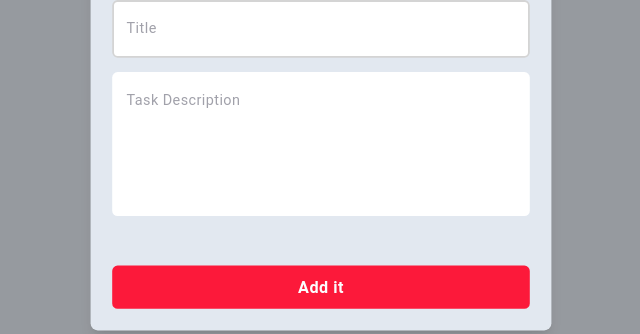
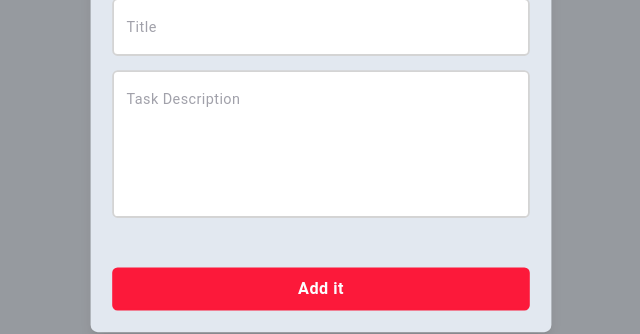
Before and after one commit to mohammadabdulhakim/TO-DO, a React (Create React App) app: page /weather in a window 1280 px wide. Both pictures are taken after a click on the button 583 px from the left and 730 px from the top of the page. Shown: the part 309-643 px from the top of the page, without its empty margins (319-959 px from the left). Built offline with nearby package versions, Linux system fonts and the light colour scheme; no server answers.

Commit message:
adding border

```diff
--- a/src/components/inputs/Textarea.jsx
+++ b/src/components/inputs/Textarea.jsx
@@ -18,9 +18,9 @@ errors,
         <TextareaAutosize minRows={5} maxRows={9} id={id} disabled={disabled} required {...register(id)} placeholder=" " className={`
         resize-none
         bg-second-bg dark:bg-second-dark-bg
-        peer w-full p-4 pt-6 font-normal border-none rounded-md outline-none focus:outline-none transition disabled:opacity-70 disabled:cursor-not-allowed pl-4
+        peer w-full p-4 pt-6 font-normal border-2 rounded-md outline-none focus:outline-none transition disabled:opacity-70 disabled:cursor-not-allowed pl-4
         ${errors[id]? "border-rose-500":"border-neutral-300"}
-        ${errors[id]? "focus:border-rose-500":"focus:border-black"}
+        ${errors[id]? "focus:border-rose-500":"focus:border-neutral-400"}
         `} />
 
         <label className={`
```
